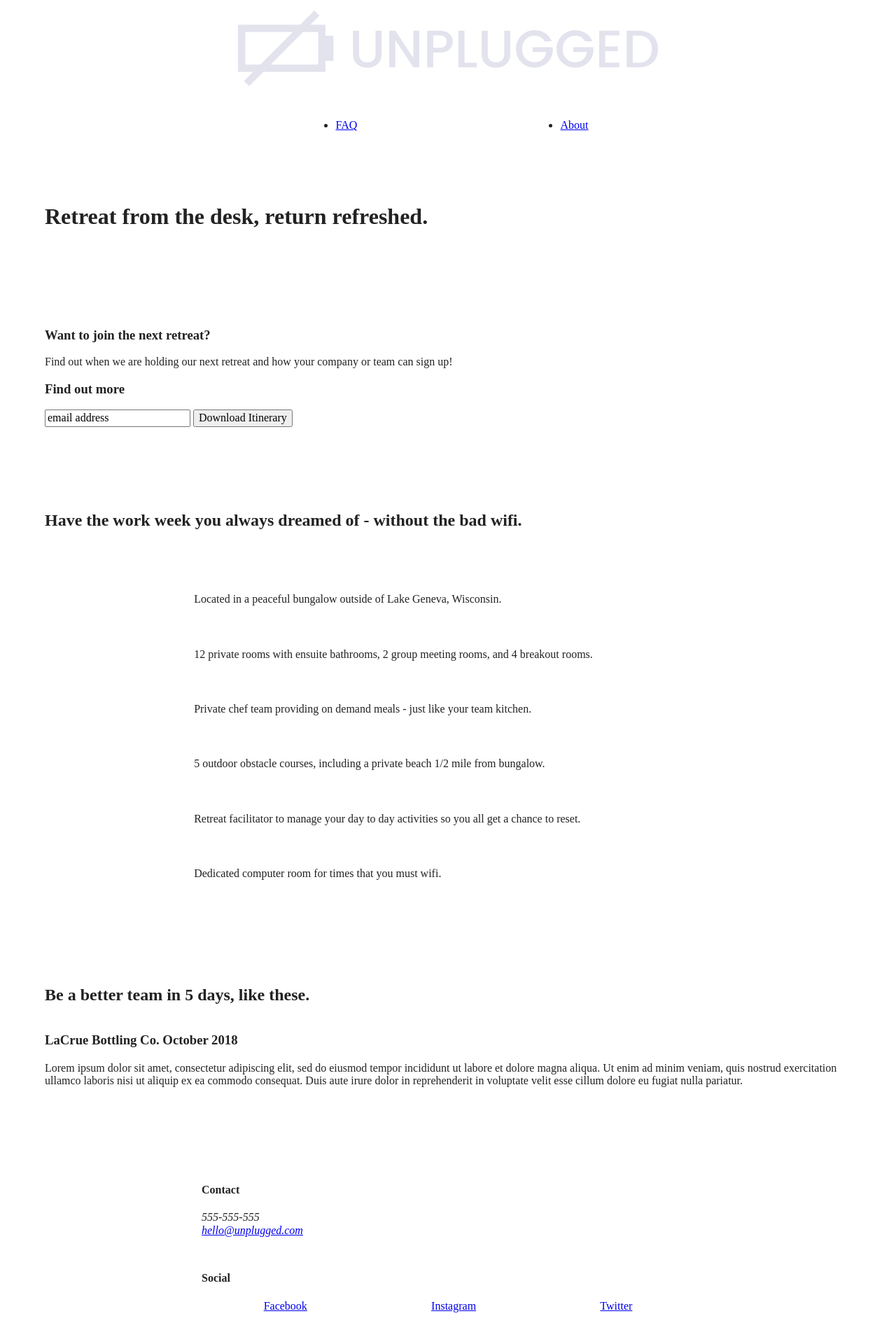
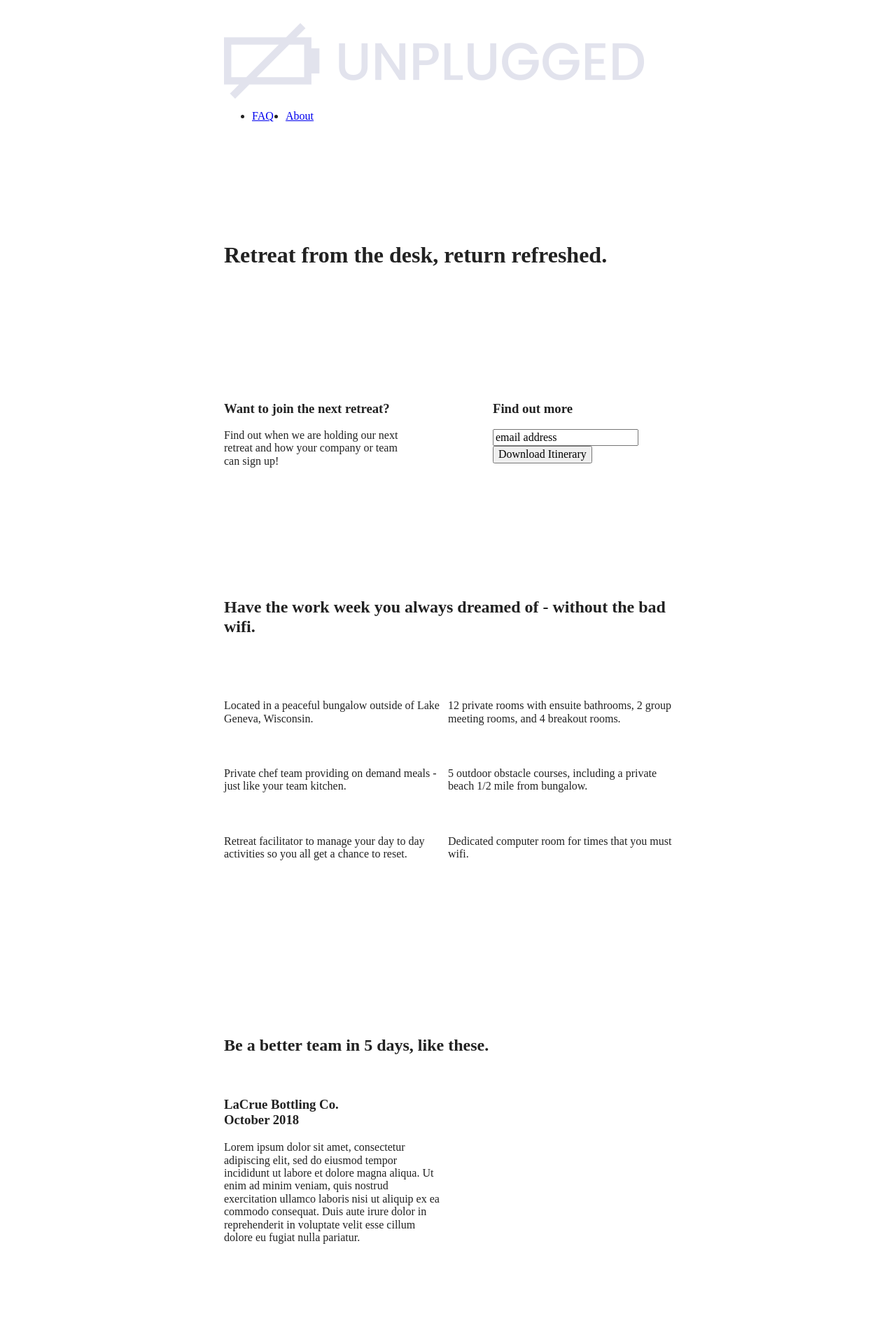
Before and after one commit to seth-knox/unplugged-website, a website built with Parcel: page index.html in a window 1280 px wide. Shown: the top 1900 px of the page at 70% size. Built offline with nearby package versions, Linux system fonts and the light colour scheme.

Commit message:
Tablet media queries added in CSS

```diff
--- a/css/main.css
+++ b/css/main.css
@@ -87,7 +87,7 @@ textarea {
    Author's custom styles
    ========================================================================== */
 
-   .content-wrapper{
+.content-wrapper {
   width: 90%;
   margin: 50px 0;
 }
@@ -102,7 +102,7 @@ textarea {
   flex-flow: row wrap;
 }
 
-   header{
+header {
   padding: 15px 0;
 }
 
@@ -114,13 +114,13 @@ textarea {
   margin: 0;
 }
 
-   .header-divider{
+.header-divider {
   width: 100%;
   height: 1px;
   margin: 10px 0 20px 0;
 }
 
-   header nav{
+header nav {
   display: flex;
   justify-content: space-around;
   flex-flow: row wrap;
@@ -128,7 +128,7 @@ textarea {
   width: 60%;
 }
 
-   header nav ul{
+header nav ul {
   display: flex;
   justify-content: space-around;
   width: 100%;
@@ -142,7 +142,7 @@ textarea {
   margin: 0;
 }
 
-   footer .content-wrapper{
+footer .content-wrapper {
   width: 55%;
   margin: 50px 0;
 }
@@ -151,13 +151,13 @@ textarea {
   margin-bottom: 50px;
 }
 
-   footer .social-icons{
+footer .social-icons {
   display: flex;
   justify-content: space-around;
   align-items: center;
 }
 
-   footer .social p{
+footer .social p {
   display: flex;
   justify-content: center;
   align-items: center;
@@ -170,7 +170,7 @@ textarea {
 /* ------ Mobile Styles - Homepage ------- */
 /* Hero Area */
 
-   .hero-area{
+.hero-area {
   display: flex;
   justify-content: center;
   flex-flow: row wrap;
@@ -178,7 +178,7 @@ textarea {
 
 /* Aside */
 
-   aside{
+aside {
   display: flex;
   flex-flow: row wrap;
   justify-content: center;
@@ -187,7 +187,7 @@ textarea {
 
 /* Features */
 
-   .features{
+.features {
   display: flex;
   justify-content: center;
   flex-flow: row wrap;
@@ -197,25 +197,25 @@ textarea {
   margin-bottom: 60px;
 }
 
-   .features article{
+.features article {
   width: 63%;
   margin: 30px 0;
 }
 
-   .features .features-items{
+.features .features-items {
   display: flex;
   flex-flow: row wrap;
   justify-content: center;
   align-items: center;
 }
 
-   .features p{
+.features p {
   margin: 0;
 }
 
 /* Reviews
     */
-   .reviews{
+.reviews {
   display: flex;
   flex-flow: row wrap;
   justify-content: center;
@@ -225,13 +225,13 @@ textarea {
   margin-bottom: 40px;
 }
 
-   .reviews h3{
+.reviews h3 {
   width: 55%;
   margin: 20px 0;
 }
 
 /* ------ About Page Styles ------- */
-   .mission{
+.mission {
   display: flex;
   flex-flow: row wrap;
   justify-content: center;
@@ -250,14 +250,14 @@ textarea {
 }
 
 /* ------ FAQ Page Styles ------- */
-   .faq{
+.faq {
   display: flex;
   flex-flow: row wrap;
   justify-content: center;
   align-items: center;
 }
 
-   .faq .content-wrapper{
+.faq .content-wrapper {
   margin: 50px 0 0 0;
   display: flex;
   flex-flow: row wrap;
@@ -363,9 +363,144 @@ textarea {
    Modify as content requires.
    ========================================================================== */
 
-@media only screen and (min-width: 35em) {
-  /* Style adjustments for viewports that meet the condition */
+@media only screen and (min-width: 768px) {
+
+  /* Tablet styles here */
+  /* General styles */
+  .content-wrapper {
+    max-width: 640px;
+    margin: 100px 0;
   }
+
+  /* Header */
+  header {
+    justify-content: space-around;
+    padding: 33px 0;
+  }
+
+  header .content-wrapper {
+    width: 100%;
+    justify-content: space-between;
+  }
+
+  header nav {
+    width: 20%
+  }
+
+  header nav ul {
+    justify-content: space-between;
+  }
+
+  .header-divider {
+    display: none;
+  }
+
+  /* Hero Area */
+
+  /* Aside */
+  aside .content-wrapper {
+    margin: 50px 0;
+    display: flex;
+    justify-content: space-between;
+    flex-flow: row wrap;
+  }
+
+  aside .content-wrapper .form-description,
+  aside .content-wrapper .form {
+    width: 40%;
+    margin: 0;
+  }
+
+  /* Features */
+
+  .features article {
+    display: flex;
+    justify-content: center;
+    align-items: center;
+    flex-flow: column wrap;
+    flex-basis: 50%;
+  }
+
+  .features .features-item-description {
+    width: 505;
+  }
+
+  /* Reviews */
+  .reviews article {
+    display: flex;
+    justify-content: space-between;
+  }
+
+  .reviews article div {
+    width: 49%;
+  }
+
+  /* Footer */
+  footer .content-wrapper {
+    width: 65%;
+    margin: 100px 0;
+  }
+
+  .footer-content {
+    display: flex;
+    justify-content: space-between;
+    align-items: center;
+  }
+
+  footer .contact {
+    margin-bottom: 0;
+  }
+
+  footer .copyright {
+    width: 100%;
+  }
+
+  /* ==========================================================================
+   About Page
+   ========================================================================== */
+
+  .mission-content {
+    display: flex;
+    justify-content: space-between;
+    align-items: center;
+    padding-top: 20px;
+  }
+
+  .mission-content p {
+    width: 45%;
+  }
+
+  .contact-section .content-wrapper h2 {
+    width: 80%;
+  }
+
+  .contact-content {
+    display: flex;
+    justify-content: space-between;
+    align-items: flex-start;
+  }
+
+  /* ==========================================================================
+   FAQ Page
+   ========================================================================== */
+  .faq .content-wrapper {
+    justify-content: space-between;
+  }
+
+  .faq-content {
+    flex-basis: 40%;
+  }
+
+  .faq h2 {
+    width: 100%;
+  }
+}
+
+@media only screen and (min-width: 1200px) {
+  /* Desktop styles here */
+}
+
+
 
 @media print,
 (-webkit-min-device-pixel-ratio: 1.25),
@@ -373,7 +508,6 @@ textarea {
 (min-resolution: 120dpi) {
   /* Style adjustments for high resolution devices */
 }
-
 /* ==========================================================================
    Print styles.
    Inlined to avoid the additional HTTP request:
@@ -381,6 +515,7 @@ textarea {
    ========================================================================== */
 
 @media print {
+
   *,
   *::before,
   *::after {
```
Lines whose indentation alone changed are shown as unchanged.
